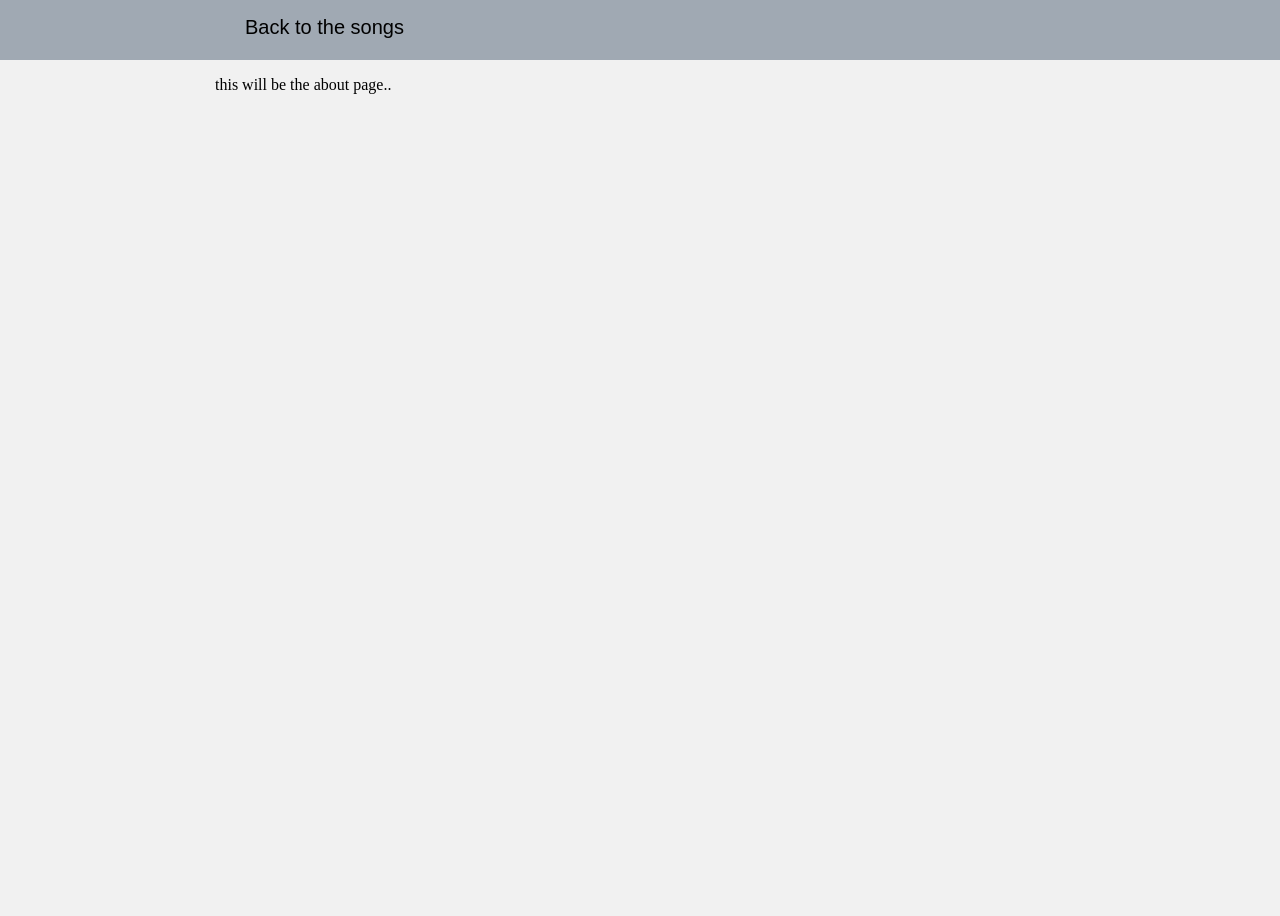
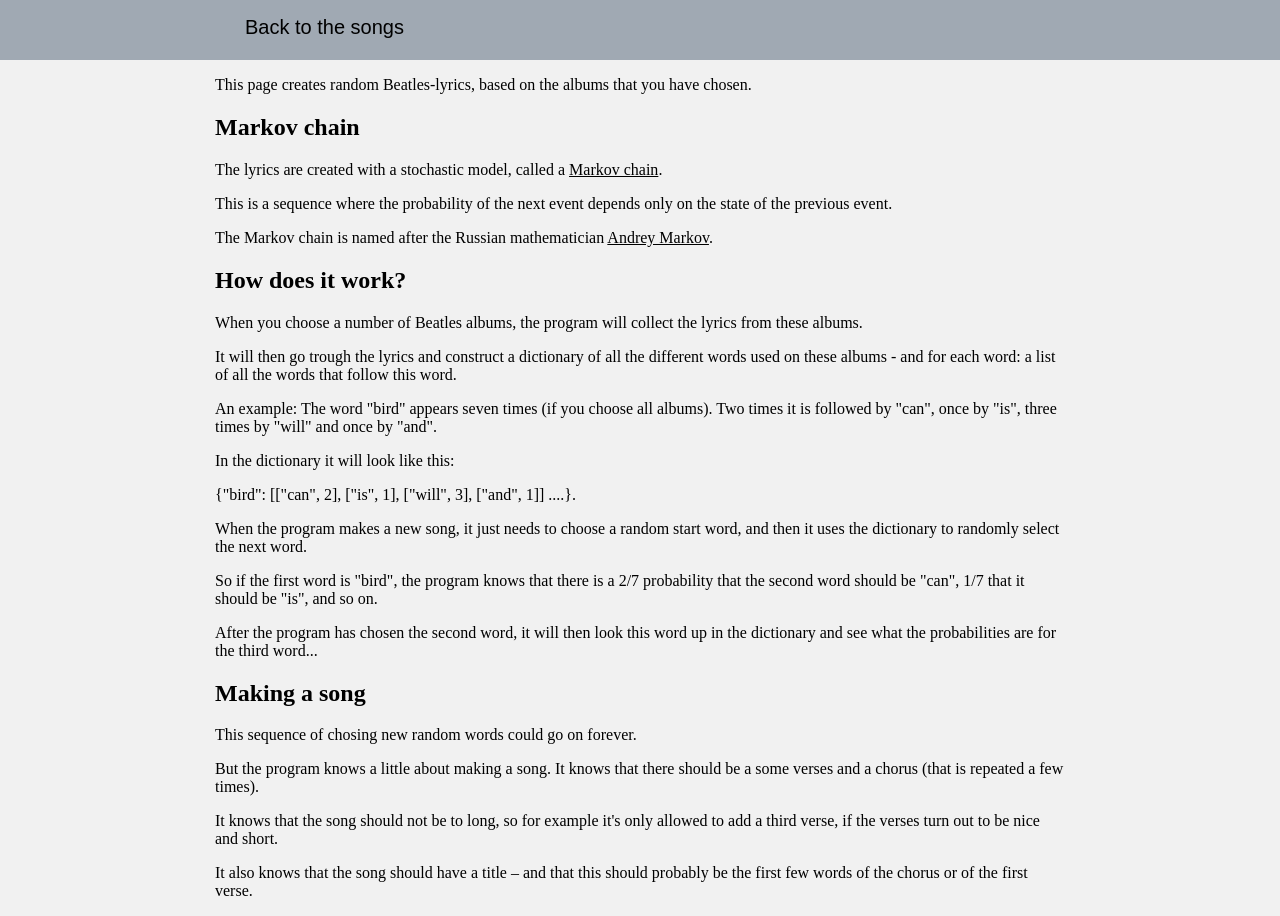
Before and after one commit to TroelsHal/markovproject, a Flask app: page /about in a window 1280 px wide. Before the commit the page ends 94 px from the top, so only its background shows below. Run offline with Flask 2, Linux system fonts and the light colour scheme.

Commit message:
final commit :)

```diff
--- a/app/static/css/style.css
+++ b/app/static/css/style.css
@@ -87,6 +87,10 @@ a.headlink {
 
 }
 
+a.abouttext {
+    color: black;
+}
+
 a.headlink:hover {
     text-decoration: underline;
   }
--- a/app/static/text/magical.txt
+++ b/app/static/text/magical.txt
@@ -202,7 +202,6 @@ You say goodbye and I say hello
 (Hello goodbye) I don't know why you say goodbye, I say hello
 (Hello goodbye hello goodbye) Hello hello
 (Hello goodbye) I don't know why you say goodbye
-(Hello goodbye) I say hello/goodbye
 
 Why why why why why why do you say goodbye goodbye, oh no?
 
--- a/app/templates/about.html
+++ b/app/templates/about.html
@@ -12,9 +12,37 @@ About
 </div>
 <div id="container">
     <div id="content">
-        <p>this will be the about page..</p>
-    </div>
+<p>This page creates random Beatles-lyrics, based on the albums that you have chosen.</p>
+
+<h2>Markov chain</h2>
+<p>The lyrics are created with a stochastic model, called a <a class="abouttext" href="https://en.wikipedia.org/wiki/Markov_chain">Markov chain</a>.</p>
+<p>This is a sequence where the probability of the next event depends only on the state of the previous event.</p>
+<p>The Markov chain is named after the Russian mathematician <a class="abouttext" href="https://en.wikipedia.org/wiki/Andrey_Markov">Andrey Markov</a>.</p>
+
+<h2>How does it work?</h2>
+<p>When you choose a number of Beatles albums, the program will collect the lyrics from these albums.</p>
+<p>It will then go trough the lyrics and construct a dictionary of all the different words used on these albums - and for each word: a list of all the words that follow this word.</p>
+
+<p>An example: The word "bird" appears seven times (if you choose all albums). Two times it is followed by "can", once by "is", three times by "will" and once by "and".</p>
+<p>In the dictionary it will look like this:</p>
+<p>{"bird": [["can", 2], ["is", 1], ["will", 3], ["and", 1]] ....}.</p>
+
+<p>When the program makes a new song, it just needs to choose a random start word, and then it uses the dictionary to randomly select the next word.</p>
+
+<p>So if the first word is "bird", the program knows that there is a 2/7 probability that the second word should be "can", 1/7 that it should be "is", and so on.</p>
+
+<p>After the program has chosen the second word, it will then look this word up in the dictionary and see what the probabilities are for the third word...</p>
+
+<h2>Making a song</h2>
+<p>This sequence of chosing new random words could go on forever.</p>
+<p>But the program knows a little about making a song. It knows that there should be a some verses and a chorus (that is repeated a few times).</p>
+
+<p>It knows that the song should not be to long, so for example it's only allowed to add a third verse, if the verses turn out to be nice and short.</p>
+
+<p>It also knows that the song should have a title – and that this should probably be the first few words of the chorus or of the first verse.</p>
 </div>
+</div>
+
 {% endblock %}
 
 {% block script %}
--- a/app/views.py
+++ b/app/views.py
@@ -9,9 +9,9 @@ def lostsong():
         reqlist = request.form.getlist('album')
         song = backend.getSong(reqlist)
         prechecklist = reqlist
-        return render_template("lostsong.html", song=song, prechecklist=json.dumps(prechecklist))
+        return render_template("songs.html", song=song, prechecklist=json.dumps(prechecklist))
     else:
-        return render_template("lostsong.html", song="<p>** Select one or more albums **</p>")
+        return render_template("songs.html", song="<p>** Select one or more albums **</p>")
 
 @app.route("/about")
 def about():
```
Also changed, not shown: app/backend.py (+27 -15 lines), app/templates/songs.html (renamed from app/templates/lostsong.html).
